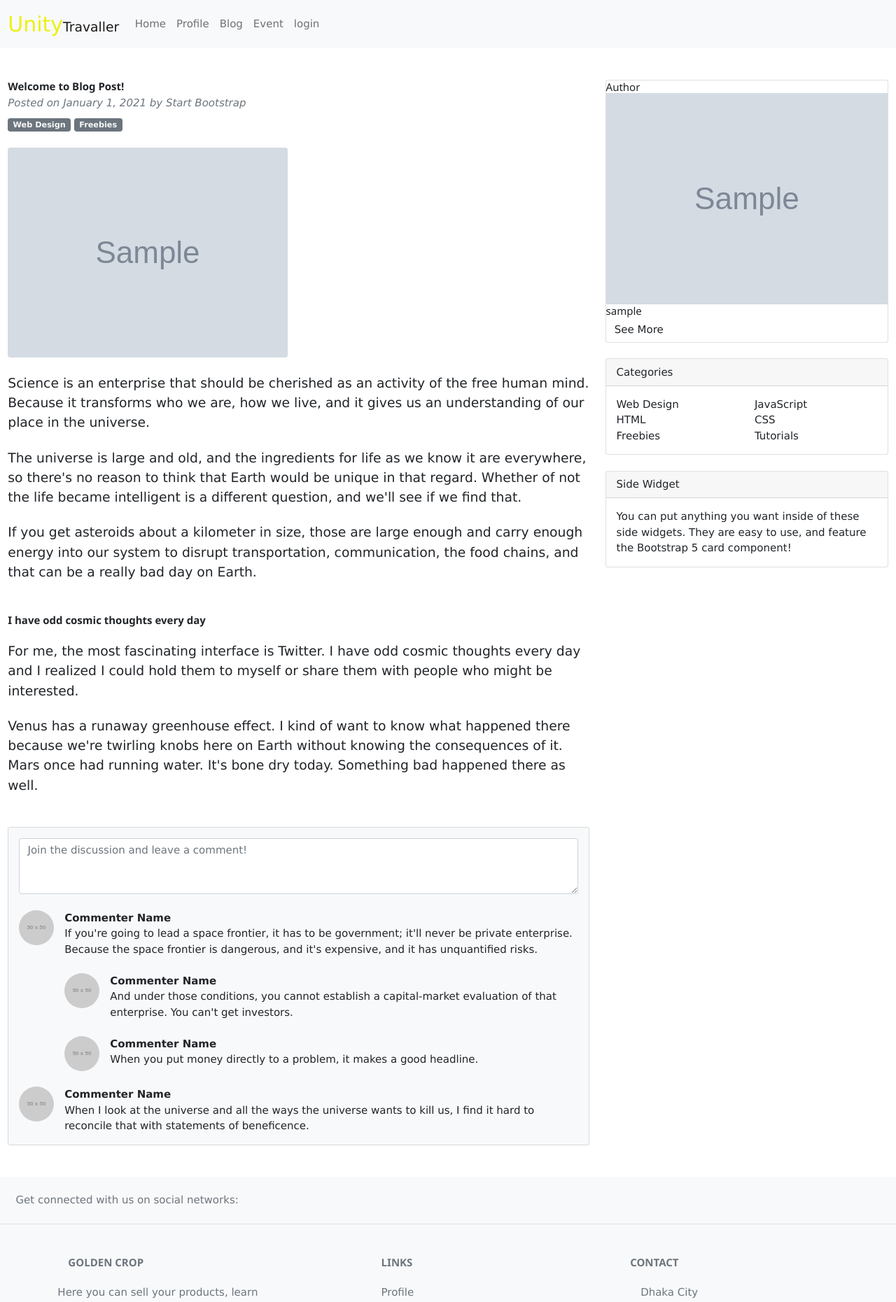
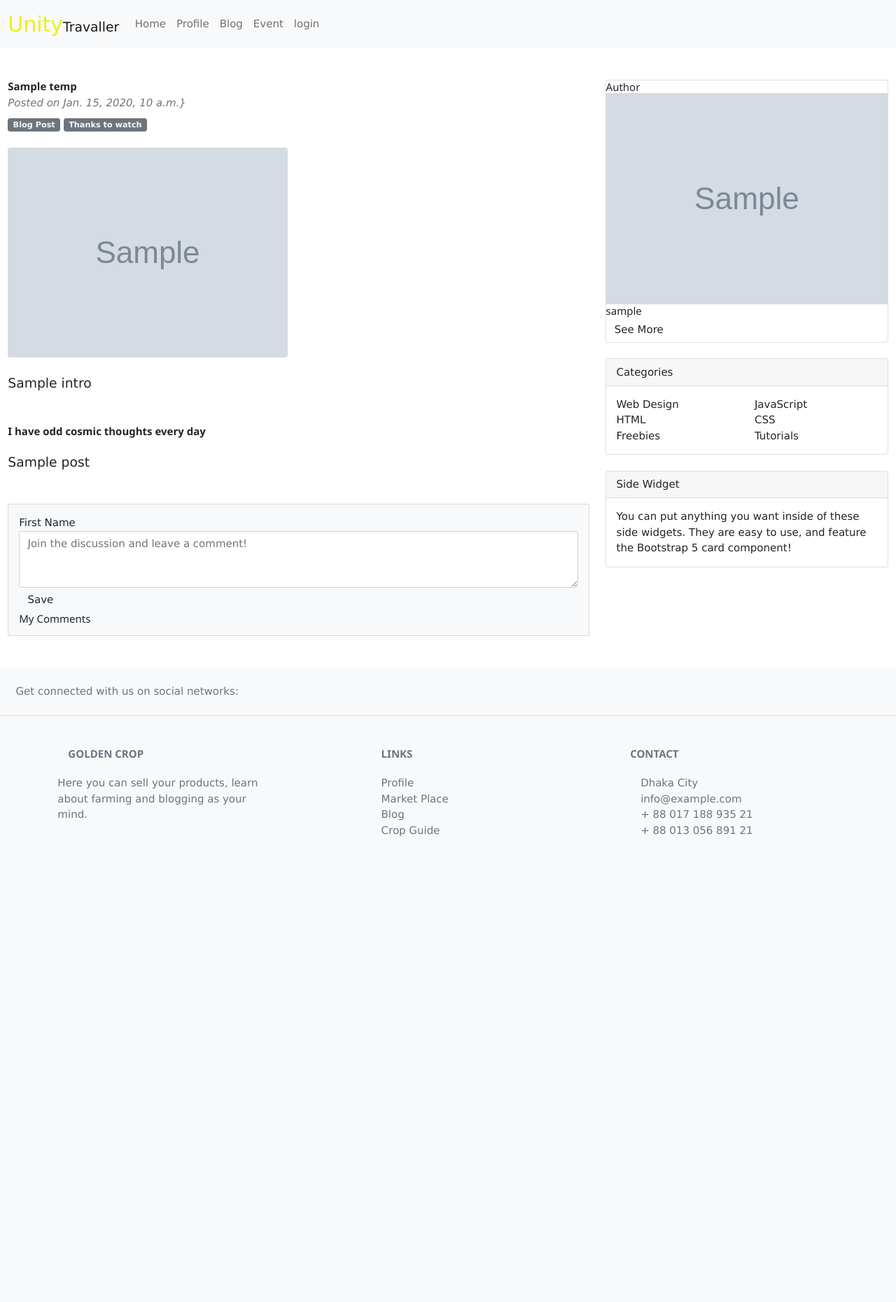
Before and after one commit to mahmud002/Unity_Travailler, a Django app: template template/blog_details.html in a window 1280 px wide. Shown: the top 1861 px of the page at 70% size. After the commit the page ends 1196 px from the top, so only its background shows below. Run offline with Django 3.2, Linux system fonts and the light colour scheme; the template is opened without the code that fills it: most values are stand-ins (such as "Sample title", 1, 10 or a date in 2020); grey boxes marked "Sample" are stand-in pictures; grey boxes labelled with a size stand in for pictures from a placeholder-image service; some libraries are stand-ins or nearby versions.

Commit message:
I am Developing Comment Design & Delete

```diff
--- a/home/urls.py
+++ b/home/urls.py
@@ -14,6 +14,7 @@
     path("delete_blog",views.delete_blog, name='delete_blog'),
     path("blog_form",views.blog_form, name='blog_form'),
     path("comment",views.comment, name='comment'),
+    path("delete_comment",views.delete_comment, name='delete_comment'),
     path("login",views.login, name='login'),
     path("logout",views.logout, name='logout'),
     path("signup",views.signup, name='signup'),
--- a/template/blog_details.html
+++ b/template/blog_details.html
@@ -14,64 +14,66 @@
                         <!-- Post header-->
                         <header class="mb-4">
                             <!-- Post title-->
-                            <h1 class="fw-bolder mb-1">Welcome to Blog Post!</h1>
+                            <h1 class="fw-bolder mb-1">{{temp.title}}</h1>
                             <!-- Post meta content-->
-                            <div class="text-muted fst-italic mb-2">Posted on January 1, 2021 by Start Bootstrap</div>
+                            <div class="text-muted fst-italic mb-2">Posted on {{temp.pub_date}}}</div>
                             <!-- Post categories-->
-                            <a class="badge bg-secondary text-decoration-none link-light" href="#!">Web Design</a>
-                            <a class="badge bg-secondary text-decoration-none link-light" href="#!">Freebies</a>
+                            <a class="badge bg-secondary text-decoration-none link-light" href="#!">Blog Post</a>
+                            <a class="badge bg-secondary text-decoration-none link-light" href="#!">Thanks to watch </a>
                         </header>
                         <!-- Preview image figure-->
                         <figure class="mb-4"><img class="img-fluid rounded" src="{{temp.image}}" alt="..." /></figure>
                         <!-- Post content-->
                         <section class="mb-5">
-                            <p class="fs-5 mb-4">Science is an enterprise that should be cherished as an activity of the free human mind. Because it transforms who we are, how we live, and it gives us an understanding of our place in the universe.</p>
-                            <p class="fs-5 mb-4">The universe is large and old, and the ingredients for life as we know it are everywhere, so there's no reason to think that Earth would be unique in that regard. Whether of not the life became intelligent is a different question, and we'll see if we find that.</p>
-                            <p class="fs-5 mb-4">If you get asteroids about a kilometer in size, those are large enough and carry enough energy into our system to disrupt transportation, communication, the food chains, and that can be a really bad day on Earth.</p>
+                            <p class="fs-5 mb-4">{{temp.intro}}</p>
+
                             <h2 class="fw-bolder mb-4 mt-5">I have odd cosmic thoughts every day</h2>
-                            <p class="fs-5 mb-4">For me, the most fascinating interface is Twitter. I have odd cosmic thoughts every day and I realized I could hold them to myself or share them with people who might be interested.</p>
-                            <p class="fs-5 mb-4">Venus has a runaway greenhouse effect. I kind of want to know what happened there because we're twirling knobs here on Earth without knowing the consequences of it. Mars once had running water. It's bone dry today. Something bad happened there as well.</p>
+                            <p class="fs-5 mb-4">{{temp.post}}</p>
                         </section>
                     </article>
+
+
+
                     <!-- Comments section-->
                     <section class="mb-5">
                         <div class="card bg-light">
                             <div class="card-body">
                                 <!-- Comment form-->
-                                <form class="mb-4"><textarea class="form-control" rows="3" placeholder="Join the discussion and leave a comment!"></textarea></form>
+
+      <form action="/comment" method ="post" id="Systemform2" >
+     {% csrf_token %}
+       <label for="fname">First Name</label>
+        <textarea class="form-control" rows="3" placeholder="Join the discussion and leave a comment!" id="fname" name="comment"></textarea>
+     <button type="Submit" class="btn"name="System2" value="{{temp.id}}" form="Systemform2" class="read_more">Save</button>
+    </form>
+
+
+ <h4>My Comments</h4>
+
+                                {% for c in a %}
+                                {%if c.user == user.profile.user %}
                                 <!-- Comment with nested comments-->
                                 <div class="d-flex mb-4">
                                     <!-- Parent comment-->
+
                                     <div class="flex-shrink-0"><img class="rounded-circle" src="https://dummyimage.com/50x50/ced4da/6c757d.jpg" alt="..." /></div>
+
                                     <div class="ms-3">
-                                        <div class="fw-bold">Commenter Name</div>
-                                        If you're going to lead a space frontier, it has to be government; it'll never be private enterprise. Because the space frontier is dangerous, and it's expensive, and it has unquantified risks.
-                                        <!-- Child comment 1-->
-                                        <div class="d-flex mt-4">
-                                            <div class="flex-shrink-0"><img class="rounded-circle" src="https://dummyimage.com/50x50/ced4da/6c757d.jpg" alt="..." /></div>
-                                            <div class="ms-3">
-                                                <div class="fw-bold">Commenter Name</div>
-                                                And under those conditions, you cannot establish a capital-market evaluation of that enterprise. You can't get investors.
-                                            </div>
-                                        </div>
-                                        <!-- Child comment 2-->
-                                        <div class="d-flex mt-4">
-                                            <div class="flex-shrink-0"><img class="rounded-circle" src="https://dummyimage.com/50x50/ced4da/6c757d.jpg" alt="..." /></div>
-                                            <div class="ms-3">
-                                                <div class="fw-bold">Commenter Name</div>
-                                                When you put money directly to a problem, it makes a good headline.
-                                            </div>
-                                        </div>
+
+                                        <div class="fw-bold">{{c.user}}</div>
+                                        {{c.post}}
+
+
                                     </div>
+
                                 </div>
-                                <!-- Single comment-->
-                                <div class="d-flex">
-                                    <div class="flex-shrink-0"><img class="rounded-circle" src="https://dummyimage.com/50x50/ced4da/6c757d.jpg" alt="..." /></div>
-                                    <div class="ms-3">
-                                        <div class="fw-bold">Commenter Name</div>
-                                        When I look at the universe and all the ways the universe wants to kill us, I find it hard to reconcile that with statements of beneficence.
-                                    </div>
-                                </div>
+                                <form action="/delete_comment" method ="post" id="commentform" >
+     {% csrf_token %}
+    <button type="Submit" name="Comment" value="{{c}}" form="commentform" class="btn">Delete</button>
+    </form>
+                                {% endif %}
+                                {%endfor %}
+
                             </div>
                         </div>
                     </section>
```
Also changed, not shown: home/views.py (+12 -0 lines), db.sqlite3.
